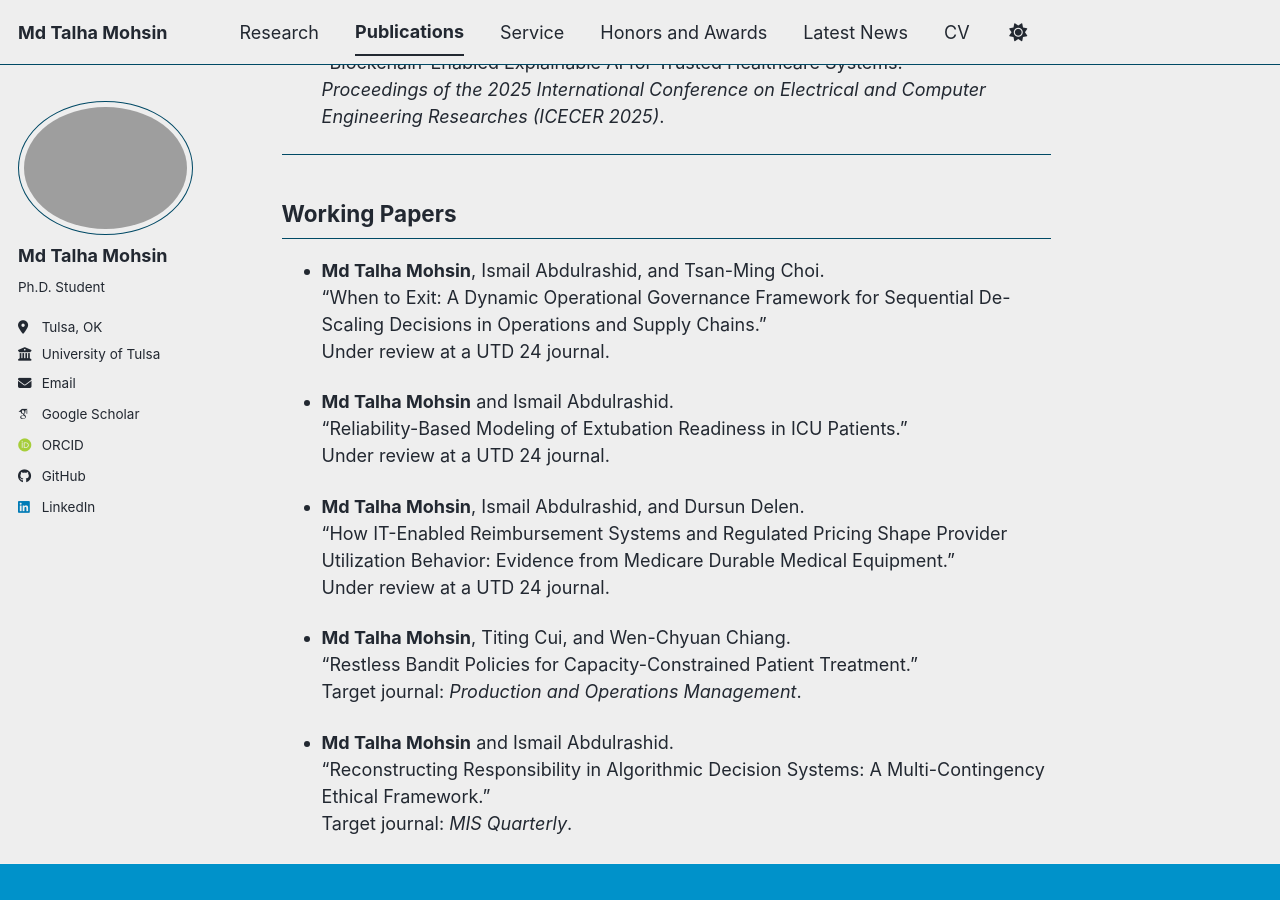
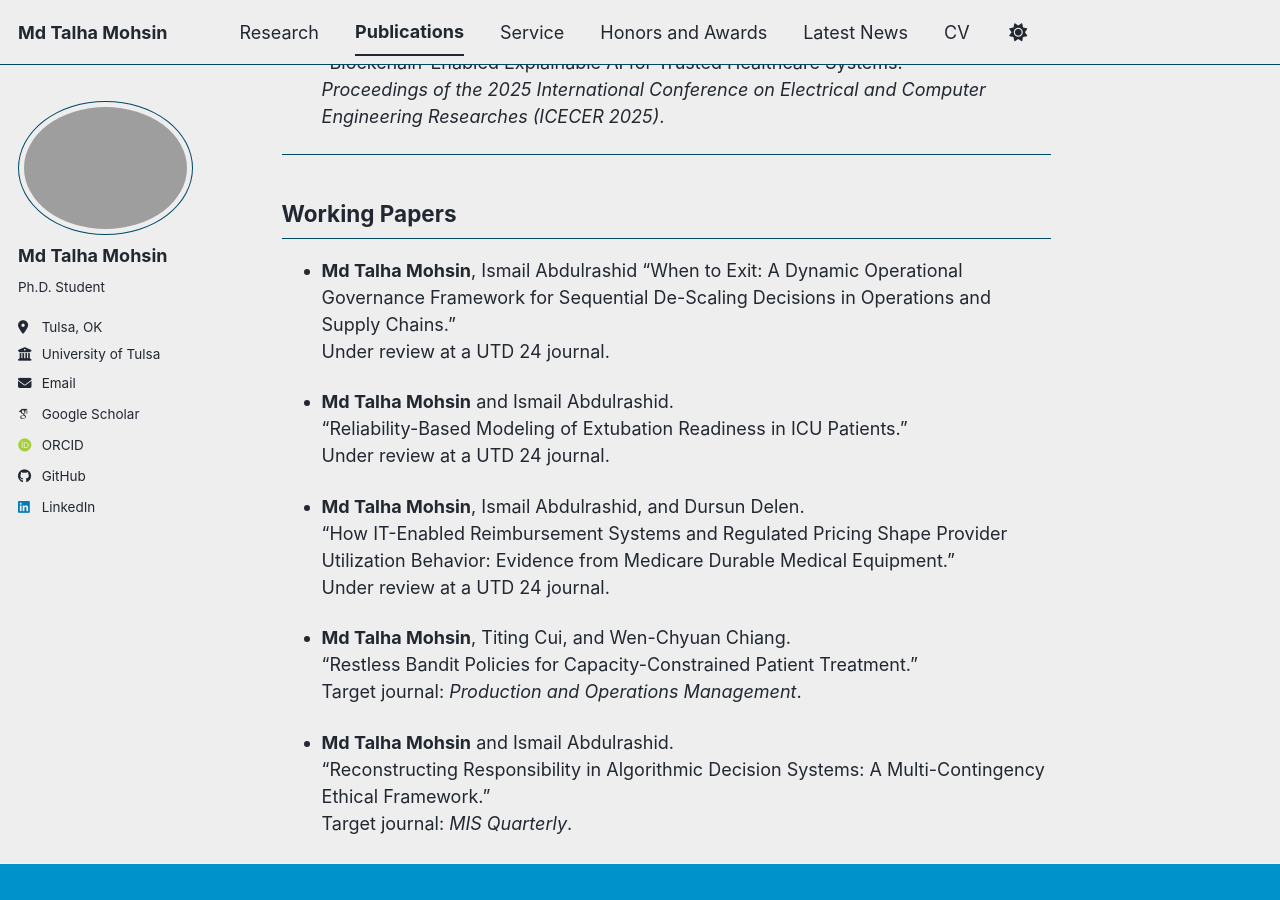
Before and after one commit to mdtalhamohsin/mdtalhamohsin.github.io, a Jekyll site: the page built from _pages/publications.md, in a window 1280 px wide and 900 px high, scrolled down 1108 px. Built offline with Jekyll 4.4.1, drawn with Linux system fonts in a browser that asks for light colours; some web fonts are replaced; a script bundle is joined from its source files by our own code; library files that are not in the unit come from our copies.

Commit message:
Update publications.md

```diff
--- a/_pages/publications.md
+++ b/_pages/publications.md
@@ -46,7 +46,7 @@
 
 ## Working Papers
 
-- **Md Talha Mohsin**, Ismail Abdulrashid, and Tsan-Ming Choi.
+- **Md Talha Mohsin**, Ismail Abdulrashid
   “When to Exit: A Dynamic Operational Governance Framework for Sequential De-Scaling Decisions in Operations and Supply Chains.”
   Under review at a UTD 24 journal.
 
```
